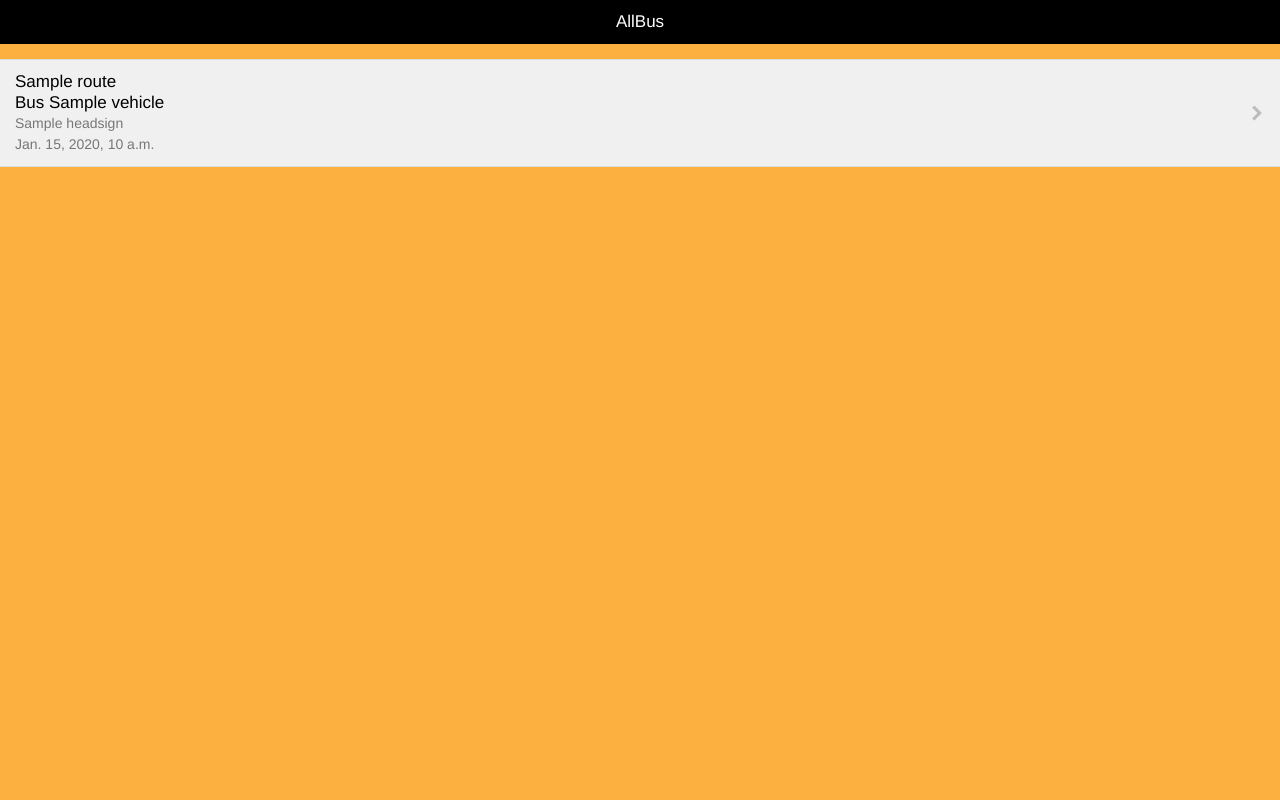
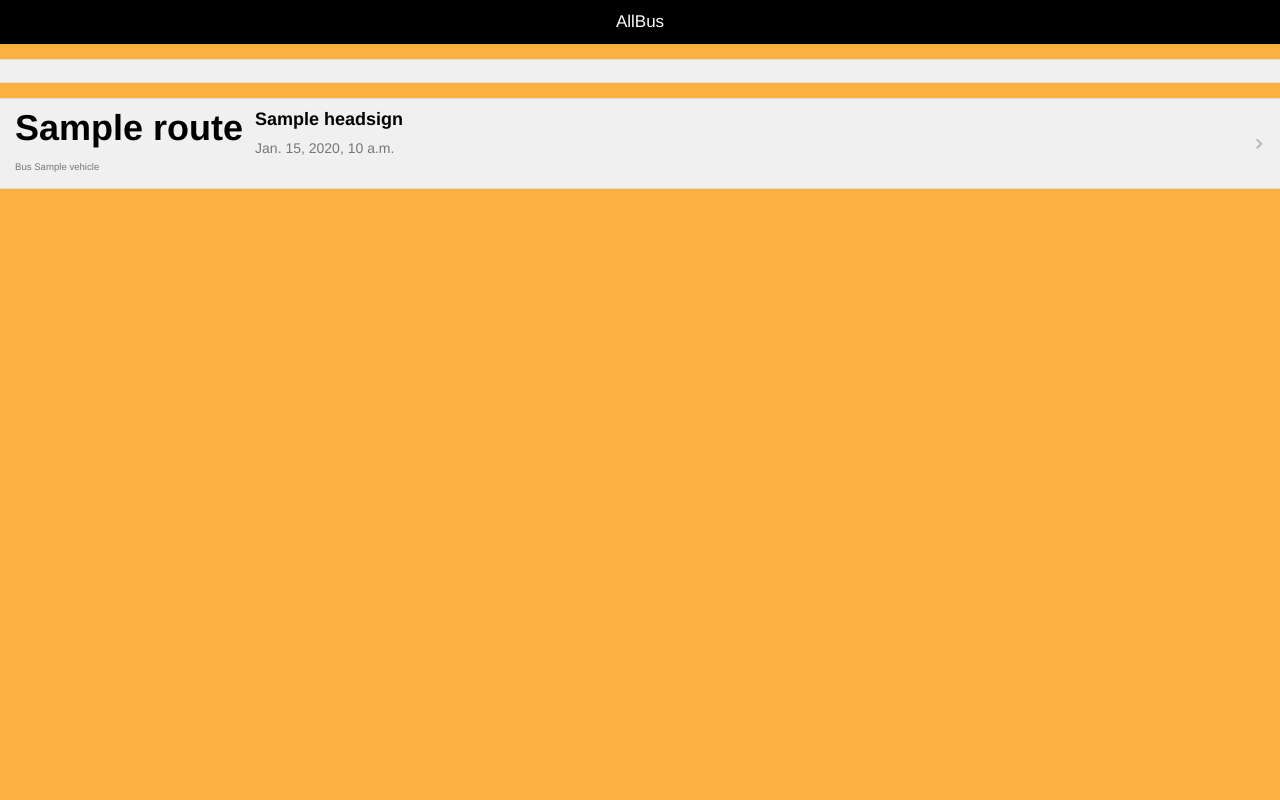
Before and after one commit to CodeWithAloha/allb.us, a Django app: template allbus/thebus/templates/stops/details.html in a window 1280 px wide. Run offline with Django 3.2, Linux system fonts and the light colour scheme; the template is opened without the code that fills it: most values are stand-ins (such as "Sample title", 1, 10 or a date in 2020); style sheets or scripts are compiled from the project's sources; some libraries are stand-ins or nearby versions.

Commit message:
Started first pass on upgrade

```diff
--- a/allbus/static/scss/project.scss
+++ b/allbus/static/scss/project.scss
@@ -1,4 +1,5 @@
 body {
+    font-size:12px;
 }
 
 header {
@@ -6,6 +7,7 @@ header {
         background-color:#000;
         color: #fff;
     }
+    border-bottom: 1em solid #FCB040;
 }
 
 div.content {
@@ -14,3 +16,13 @@ div.content {
         background-color:#f0f0f0;
     }
 }
+
+div.route {
+    .bus {
+        font-size: .8em;
+    }
+}
+
+div.info {
+    margin-left: 1em;
+}
--- a/allbus/thebus/templates/stops/details.html
+++ b/allbus/thebus/templates/stops/details.html
@@ -1,23 +1,27 @@
 {% extends 'base.html' %}
 
 {% block content %}
+<ul class="table-view">
+  <li class="table-view-cell">
+  </li>
+</ul>
 
 <ul class="table-view">
   {% for arrival in  arrivals %}
   <li class="table-view-cell">
     <a class="navigate-right">
-    <div class="route">
-        <div class="number">{{ arrival.route }}</div>
-        <div class="bus">
+    <div class="route pull-left">
+        <h1>{{ arrival.route }}</h1>
+        <p class="bus">
             {% if arrival.vehicle == '???' %}
             No GPS
             {% else %}
             Bus {{ arrival.vehicle }}
             {% endif %}
-        </div>
+        </p>
     </div>
-    <div class="info">
-        <p class="headsign ui-li-desc">{{ arrival.headsign }}</p>
+    <div class="info pull-left">
+        <h4 class="headsign">{{ arrival.headsign }}</h4>
         <p class="arrival_time ui-li-desc">
         <span class="label wait">{{ arrival.stopTime }}</span>
         </p>
```
